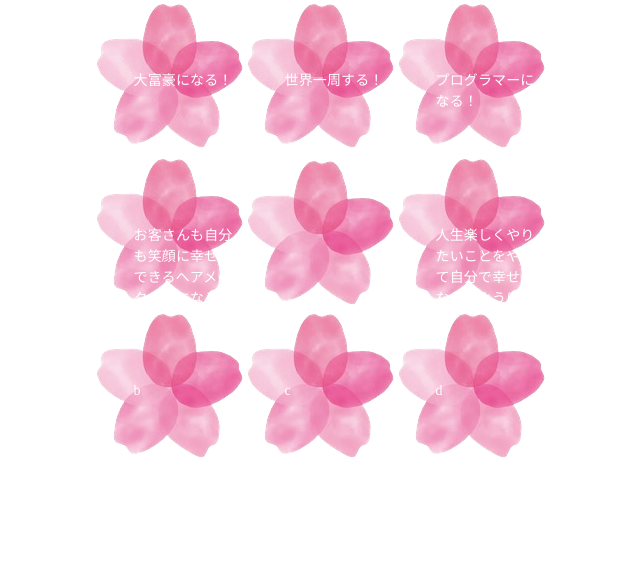
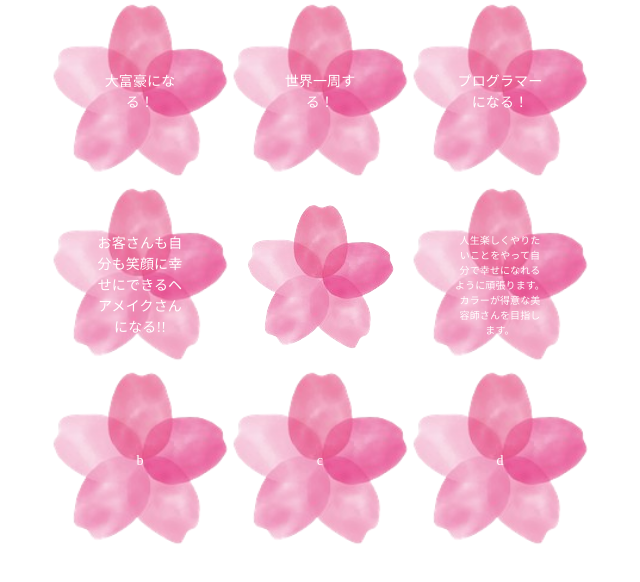
Before and after one commit to f-tash/Cherry-Pic, a React (Create React App) app in the folder Front/front-react-project/: page /input in a window 1280 px wide. Shown: the top 582 px of the page, without its empty margins (320-960 px from the left). Built offline with nearby package versions, Linux system fonts and the light colour scheme; a web font is replaced by a local one.

Commit message:
fix: 周りのさくらのcssを修正　文字数によって大きさを変える

```diff
--- a/Front/front-react-project/src/OtherUserPost.tsx
+++ b/Front/front-react-project/src/OtherUserPost.tsx
@@ -8,21 +8,27 @@ type OtherUserPostProps = {
 
 const InputDreamPage: React.FC<OtherUserPostProps> = ({ dream }) => {
   return (
-    <Box position={"relative"}>
-      <img src="./sakura.png" />
+    <Box position={"relative"} display="inline-block">
+      <img
+        src="./sakura.png"
+        alt="他人の投稿の桜画像"
+        width={180}
+        height={180}
+      />
       <Typography
-        fontSize={14}
+        fontSize={dream.length > 30 ? 10 : 14}
         position={"absolute"}
-        top={70}
-        left={40}
+        top={dream.length > 24 ? "55%" : "50%"}
+        left="50%"
         color="white"
-        //MEMO: 適切な長さで改行を行う
         maxWidth={100}
         sx={{
           fontFamily: "Zen Kurenaido",
           fontWeight: 400,
           fontStyle: "normal",
           wordWrap: "break-word",
+          transform: "translate(-50%, -50%)", // これで中央に配置
+          textAlign: "center", // 中央揃え
         }}
       >
         {dream}
```
